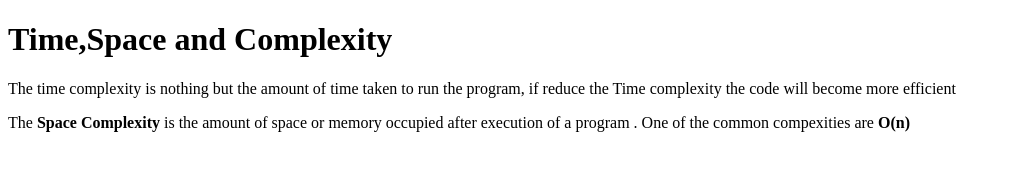
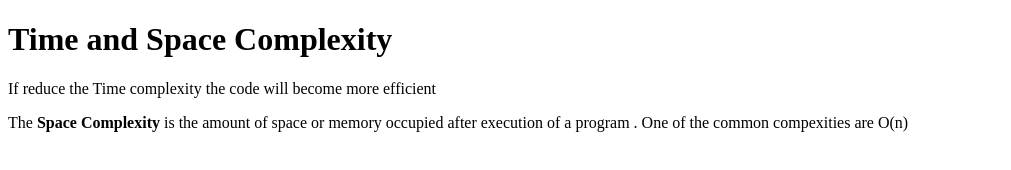
Before and after one commit to acciojob/time-and-space-complexity-AslamAsh, a website: page main.html in a window 1280 px wide. Shown: the whole page, without its empty margins (0-1011 px from the left). Drawn offline with Linux system fonts and the light colour scheme.

Commit message:
created a submission

```diff
--- a/main.html
+++ b/main.html
@@ -8,9 +8,9 @@
 
 <body>
 	<!-- the entire body must be written by student -->
-	<h1> Time,Space and Complexity</h1>
-	<P> The time complexity is nothing but the amount of time taken to run the program, if reduce the Time complexity the code will become more efficient</P>
-	<p> The <b>Space Complexity</b> is the amount of space or memory occupied after execution of a program . One of the common compexities are <b>O(n)</b></p>
+	<h1> Time and Space Complexity</h1>
+	<P> If reduce the Time complexity the code will become more efficient</P>
+	<p> The <b>Space Complexity</b> is the amount of space or memory occupied after execution of a program . One of the common compexities are O(n)</p>
     <script type="text/javascript" src="./script.js">
 </script>
 
```
